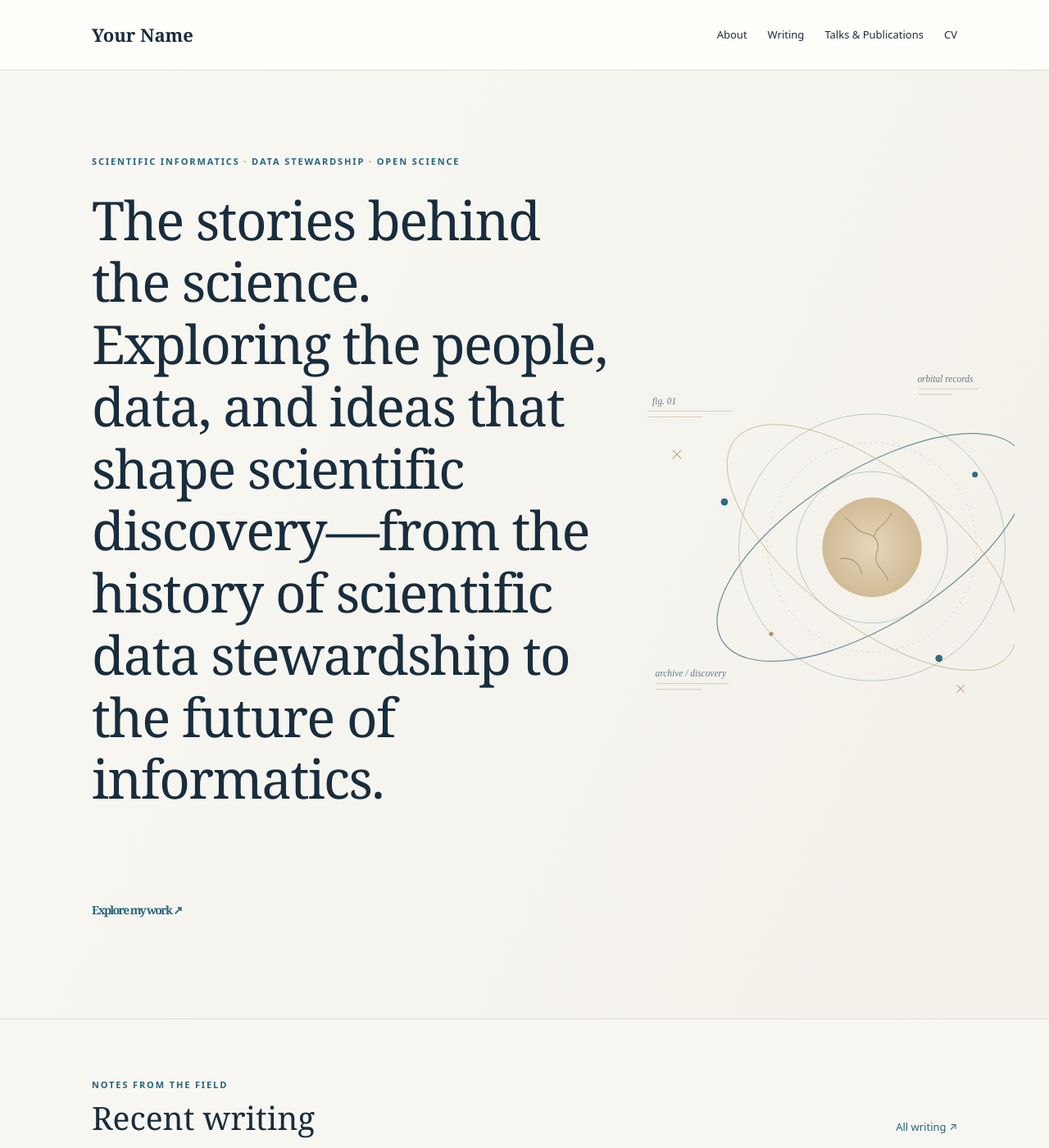
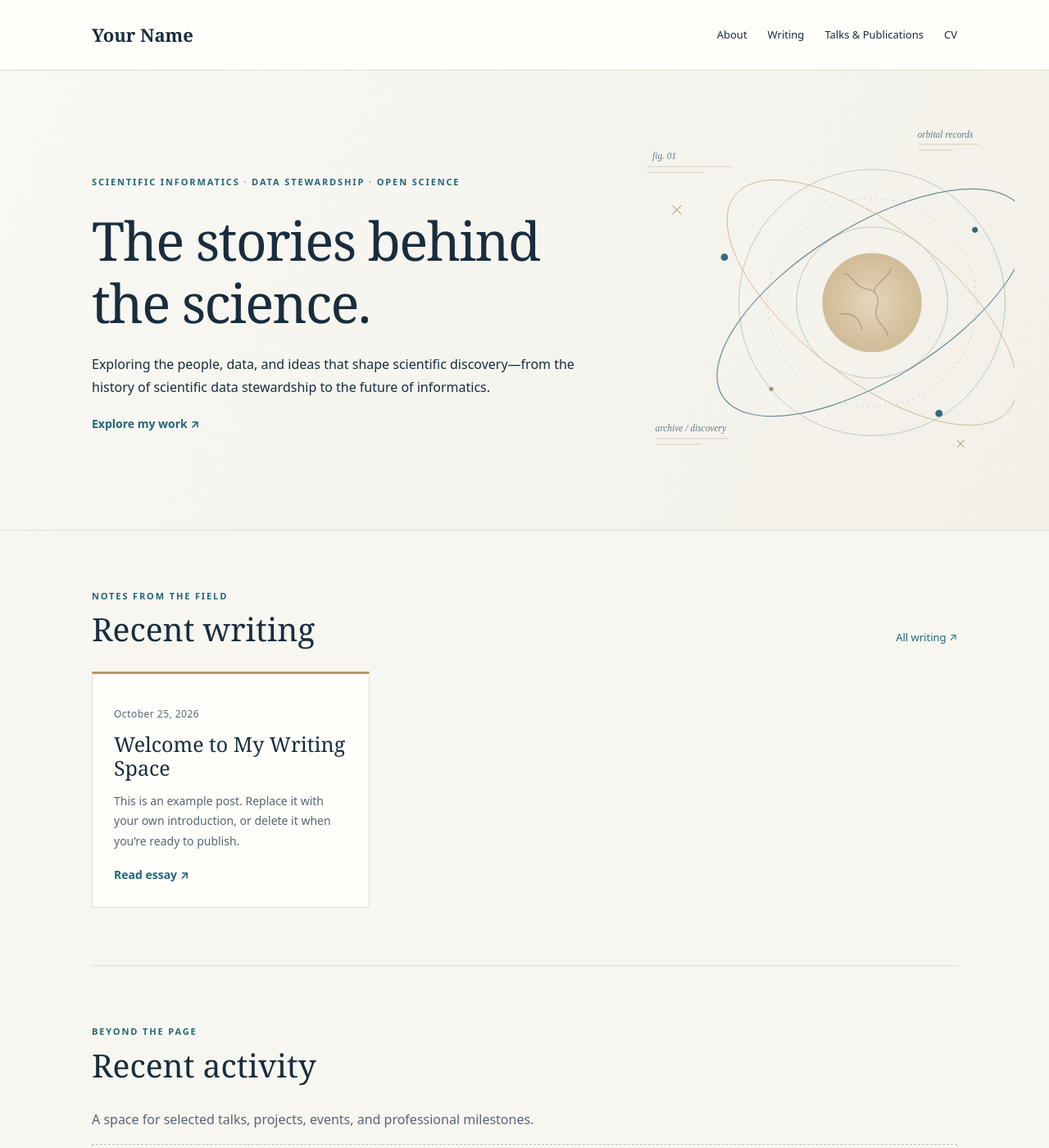
Before and after one commit to kbugbee1/kbugbee1.github.io, a Jekyll site: the page built from index.html, in a window 1280 px wide and 1400 px high. Shown: the whole window at 82% size. Built offline with Jekyll 4.4.1, drawn with Linux system fonts in a browser that asks for light colours.

Commit message:
Update index.html

```diff
--- a/index.html
+++ b/index.html
@@ -1,7 +1,7 @@
 ---
 layout: default
 ---
-<section class="hero"><div class="wrap hero-grid"><div class="hero-copy"><p class="eyebrow">Scientific informatics <span class="dot">·</span> Data stewardship <span class="dot">·</span> Open science</p><h1>The stories behind the science.
+<section class="hero"><div class="wrap hero-grid"><div class="hero-copy"><p class="eyebrow">Scientific informatics <span class="dot">·</span> Data stewardship <span class="dot">·</span> Open science</p><h1>The stories behind the science.</h2></h2>
 Exploring the people, data, and ideas that shape scientific discovery—from the history of scientific data stewardship to the future of informatics.</p><a class="text-link" href="{{ '/about/' | relative_url }}">Explore my work <span aria-hidden="true">↗</span></a></div><div class="hero-art" aria-hidden="true"><img src="{{ '/assets/images/orbit-archive.svg' | relative_url }}" alt=""></div></div></section>
 <div class="wrap"><section class="section"><div class="section-heading"><div><p class="section-label">Notes from the field</p><h2>Recent writing</h2></div><a href="{{ '/writing/' | relative_url }}">All writing ↗</a></div><div class="post-grid">{% for post in site.posts limit:3 %}<article class="post-card"><p class="date">{{ post.date | date: '%B %-d, %Y' }}</p><h3><a href="{{ post.url | relative_url }}">{{ post.title }}</a></h3><p>{{ post.excerpt | strip_html | truncatewords: 32 }}</p><a class="text-link" href="{{ post.url | relative_url }}">Read essay ↗</a></article>{% endfor %}</div></section>
 <section class="section activity-section"><div class="section-heading"><div><p class="section-label">Beyond the page</p><h2>Recent activity</h2></div></div><p class="intro-small">A space for selected talks, projects, events, and professional milestones.</p><div class="activity-placeholder"><span class="mini-orbit" aria-hidden="true">✧</span><p>Update this area in <code>index.html</code> when you have news to share.</p></div></section></div>
```
